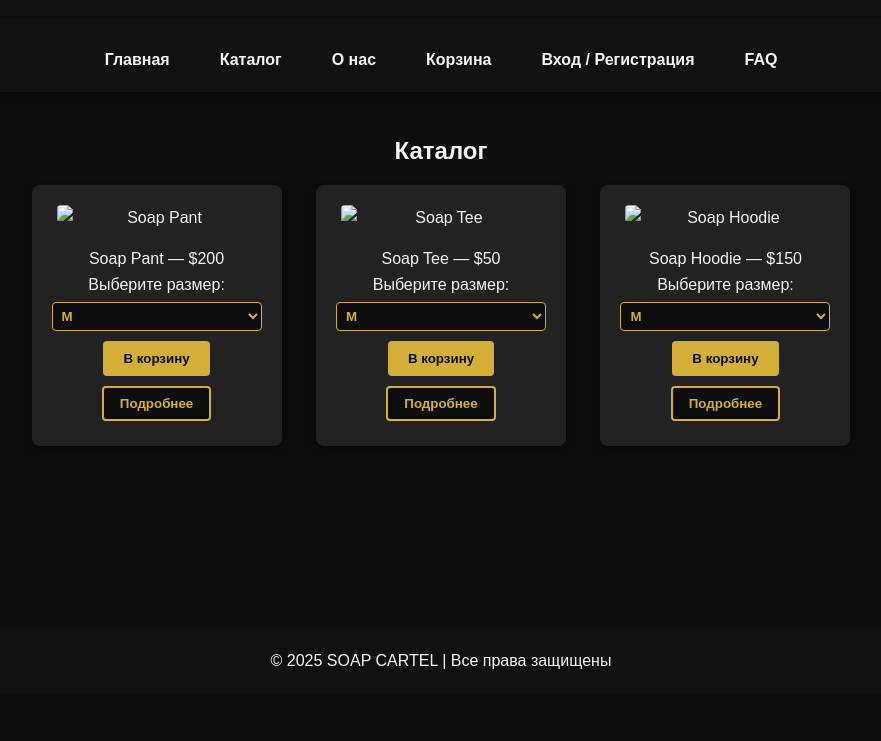
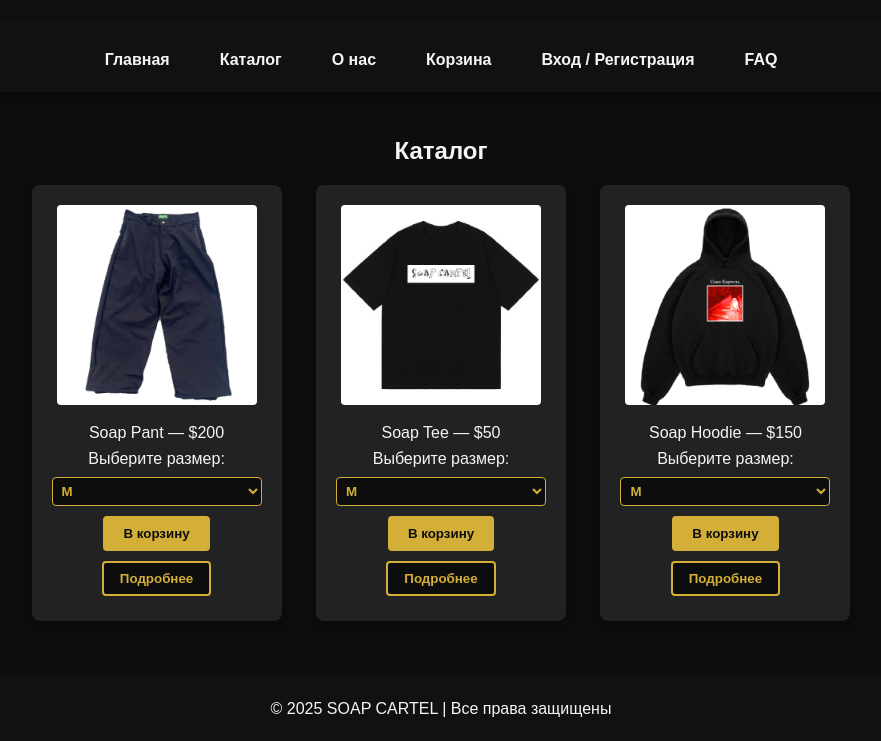
Before and after one commit to SoapCart3l/SoapCartelCo.com, a plain HTML site: page index.html in a window 1280 px wide. Both pictures are taken after a click on the button "Каталог". Shown: the part 106-847 px from the top of the page, without its empty margins (199-1080 px from the left). Before the commit the page ends 800 px from the top, so only its background shows below. Drawn offline with Linux system fonts and the light colour scheme.

Commit message:
Update index.html

```diff
--- a/index.html
+++ b/index.html
@@ -365,7 +365,7 @@
         <h2>Каталог</h2>
 
         <div class="product">
-            <img src="pant.png" alt="Soap Pant" onclick="showProductDetail('Soap Pant', 'pant.png', 200, 'Стильные брюки из коллекции SOAP CARTEL.')" />
+            <img src="project-folder/pant.png" alt="Soap Pant" onclick="showProductDetail('Soap Pant', 'pant.png', 200, 'Стильные брюки из коллекции SOAP CARTEL.')" />
             <p>Soap Pant — $200</p>
             <label for="size-pant">Выберите размер:</label><br />
             <select id="size-pant" class="size-select" aria-label="Выберите размер для Soap Pant">
@@ -379,7 +379,7 @@
         </div>
 
         <div class="product">
-            <img src="tee.png" alt="Soap Tee" onclick="showProductDetail('Soap Tee', 'tee.png', 50, 'Удобная футболка из коллекции SOAP CARTEL.')" />
+            <img src="project-folder/tee.png" alt="Soap Tee" onclick="showProductDetail('Soap Tee', 'tee.png', 50, 'Удобная футболка из коллекции SOAP CARTEL.')" />
             <p>Soap Tee — $50</p>
             <label for="size-tee">Выберите размер:</label><br />
             <select id="size-tee" class="size-select" aria-label="Выберите размер для Soap Tee">
@@ -393,7 +393,7 @@
         </div>
 
         <div class="product">
-            <img src="hoodie.png" alt="Soap Hoodie" onclick="showProductDetail('Soap Hoodie', 'hoodie.png', 150, 'Теплый худи из коллекции SOAP CARTEL.')" />
+            <img src="project-folder/hoodie.png" alt="Soap Hoodie" onclick="showProductDetail('Soap Hoodie', 'hoodie.png', 150, 'Теплый худи из коллекции SOAP CARTEL.')" />
             <p>Soap Hoodie — $150</p>
             <label for="size-hoodie">Выберите размер:</label><br />
             <select id="size-hoodie" class="size-select" aria-label="Выберите размер для Soap Hoodie">
```
